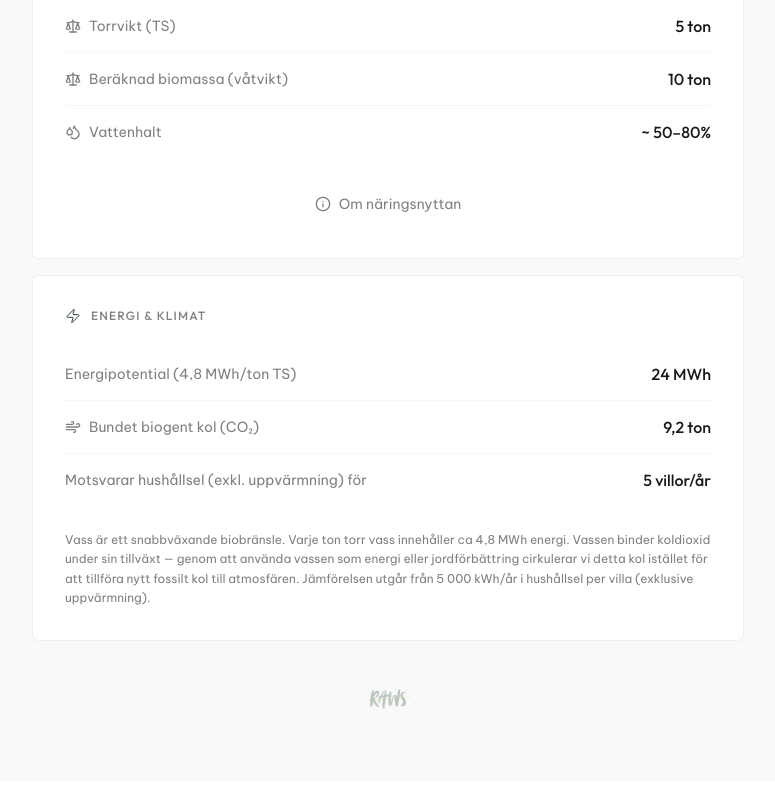
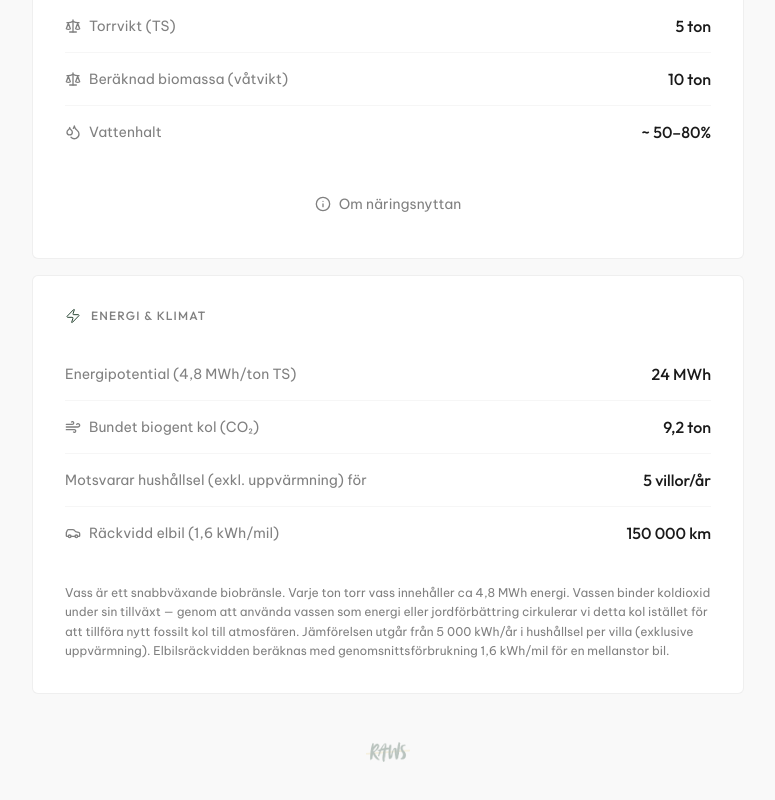
Before and after one commit to aiipraktiken-cmd/vasskalkylator, a React (Vite) app: page / in a window 1280 px wide. Shown: the part 1044-1844 px from the top of the page, without its empty margins (252-1027 px from the left). Built offline with nearby package versions, Linux system fonts and the light colour scheme.

Commit message:
feat: add EV range calculation to energy section

```diff
--- a/src/App.tsx
+++ b/src/App.tsx
@@ -1,5 +1,5 @@
 import { useState } from 'react'
-import { Sun, Snowflake, Sprout, Droplets, Info, Scale, Copy, Check, Leaf, Zap, Wind } from 'lucide-react'
+import { Sun, Snowflake, Sprout, Droplets, Info, Scale, Copy, Check, Leaf, Zap, Wind, Car } from 'lucide-react'
 
 type Season = 'summer' | 'winter'
 type Copied = 'nitrogen' | 'phosphorus' | null
@@ -46,6 +46,7 @@ export default function App() {
   const energyMWh = dryWeight * 4.8
   const co2BoundTon = dryWeight * 1.83
   const housesEquiv = Math.round(energyMWh * 1000 / 5000)
+  const evKm = Math.round(energyMWh * 1000 / 1.6) * 10
 
   function handleInput(e: React.ChangeEvent<HTMLInputElement>) {
     const val = e.target.value
@@ -343,6 +344,15 @@ export default function App() {
               <span className="text-sm font-body text-[#808080]">Motsvarar hushållsel (exkl. uppvärmning) för</span>
               <span className="font-heading font-medium text-[#1A1A1A]">{housesEquiv.toLocaleString('sv-SE')} villor/år</span>
             </div>
+            <div className="flex items-center justify-between py-3.5">
+              <div className="flex items-center gap-2 text-[#808080]">
+                <Car className="w-4 h-4 flex-shrink-0" />
+                <span className="text-sm font-body">Räckvidd elbil (1,6 kWh/mil)</span>
+              </div>
+              <span className="font-heading font-medium text-[#1A1A1A]">
+                {evKm.toLocaleString('sv-SE')} km
+              </span>
+            </div>
           </div>
           <div className="mt-6">
             <p className="text-xs font-body text-[#808080] leading-relaxed">
@@ -350,6 +360,7 @@ export default function App() {
               Vassen binder koldioxid under sin tillväxt — genom att använda vassen som energi eller
               jordförbättring cirkulerar vi detta kol istället för att tillföra nytt fossilt kol till atmosfären.
               Jämförelsen utgår från 5 000 kWh/år i hushållsel per villa (exklusive uppvärmning).
+              Elbilsräckvidden beräknas med genomsnittsförbrukning 1,6 kWh/mil för en mellanstor bil.
             </p>
           </div>
         </div>
```
